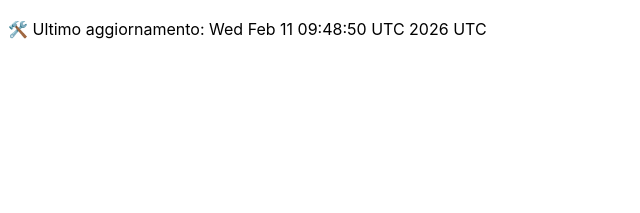
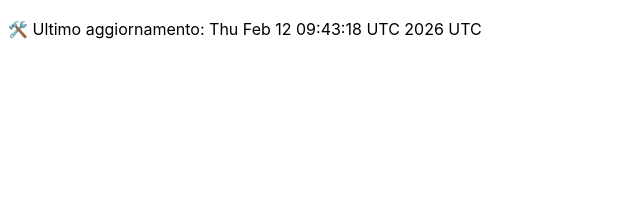
Before and after one commit to DanteTrb/DanteTrb.github.io, a Jekyll site: the page built from badges.md, in a window 1280 px wide. Shown: the top 213 px of the page, without its empty margins (0-640 px from the left). Built offline with Jekyll 4.4.1, drawn with Linux system fonts in a browser that asks for light colours; our own code applies the rules of GitHub Pages for plain Markdown files.

Commit message:
🛠️ Aggiornamento automatico badge

```diff
--- a/badges.md
+++ b/badges.md
@@ -1 +1 @@
-🛠️ Ultimo aggiornamento: Wed Feb 11 09:48:50 UTC 2026 UTC
+🛠️ Ultimo aggiornamento: Thu Feb 12 09:43:18 UTC 2026 UTC
```
